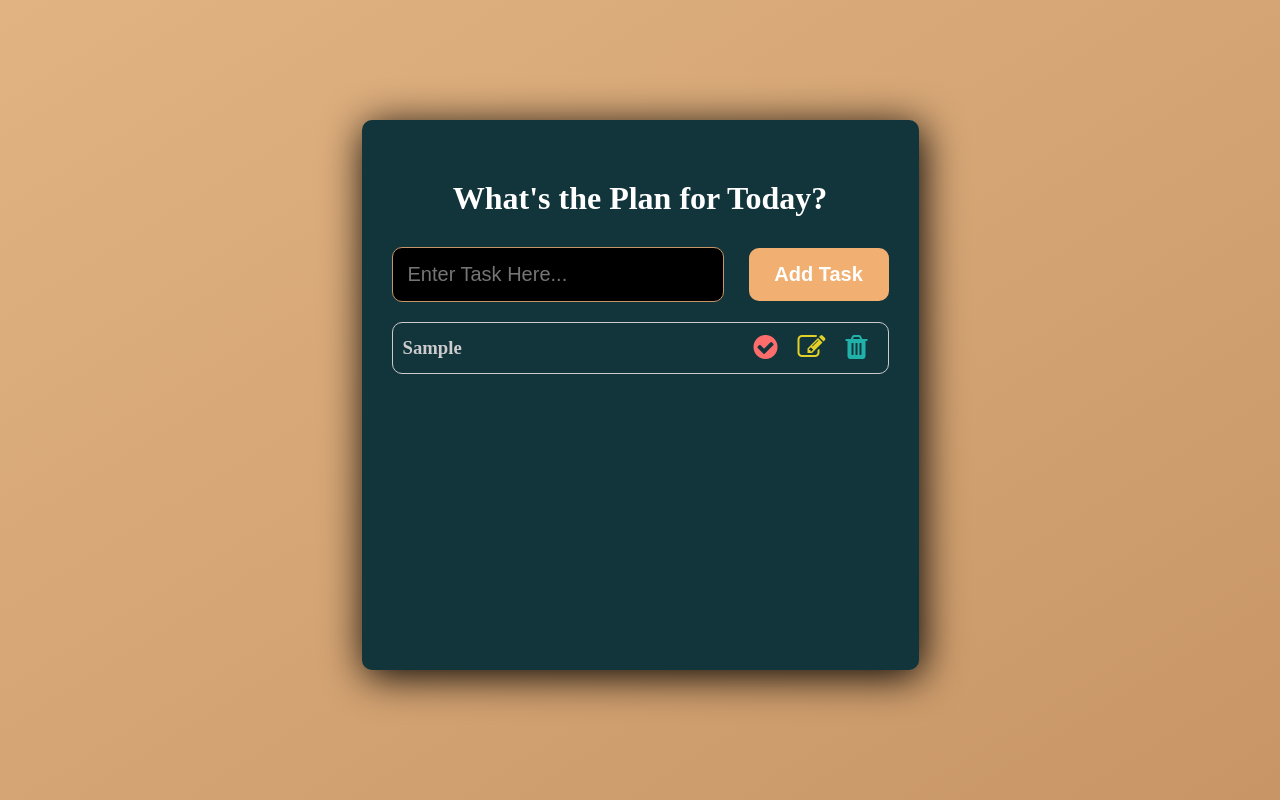
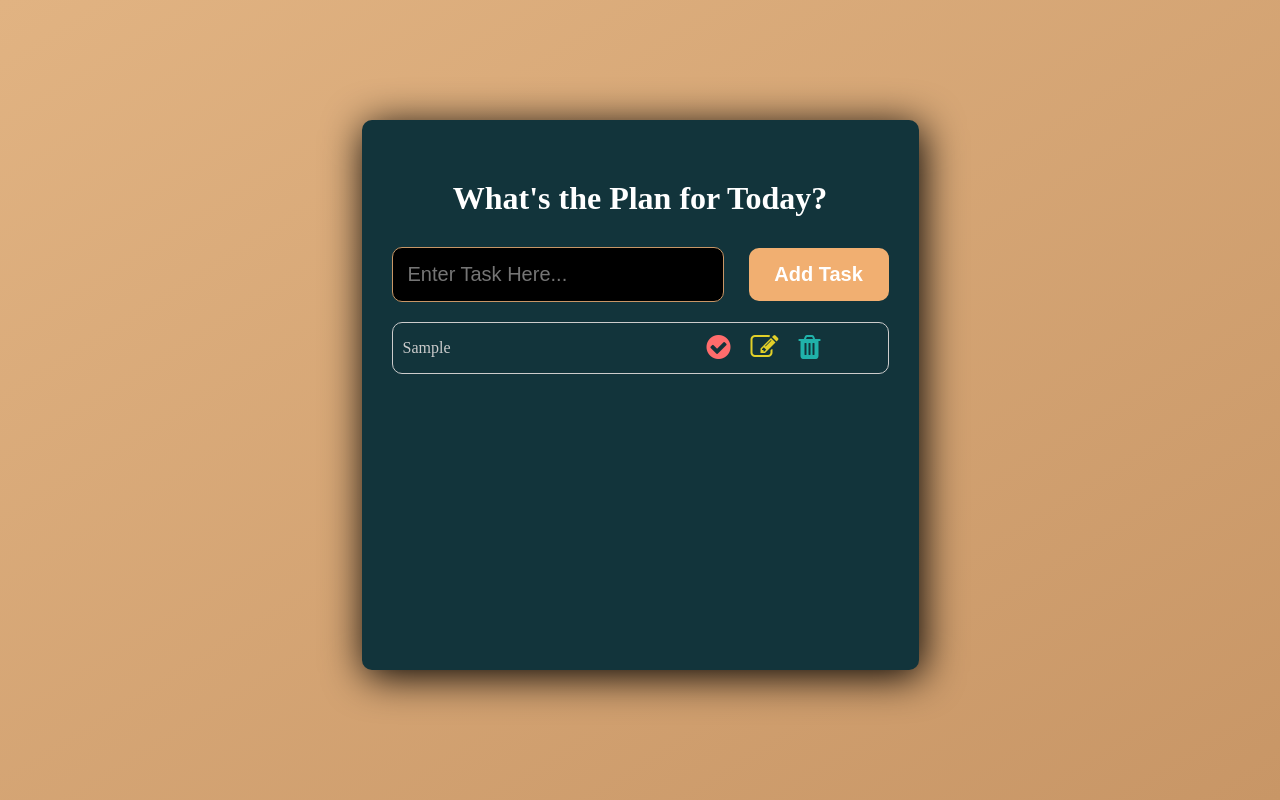
Before and after one commit to kennedyowusu/todo-list-reactjs-application, a React (Create React App) app: page / in a window 1280 px wide. Both pictures are taken after typing "Sample" into the empty fields and a click on the button "Add Task". Built offline with nearby package versions, Linux system fonts and the light colour scheme.

Commit message:
update create, read and delete features

```diff
--- a/src/App.css
+++ b/src/App.css
@@ -64,6 +64,13 @@
   color: #ccc;
 }
 
+.button-container {
+  display: flex;
+  align-items: center;
+  justify-content: flex-end;
+
+}
+
 .button-complete, .button-delete, .button-edit {
   border: none;
   outline: none;
@@ -76,7 +83,7 @@
 
 .button-complete {
   color: #ff6c6c;
-  margin-left: auto;
+  margin-left: 16rem;
 }
 
 .button-edit {
--- a/src/App.js
+++ b/src/App.js
@@ -1,18 +1,15 @@
-import React, { useState } from 'react'
 import './App.css'
 import Header from './components/Header'
-import Form from './components/Form'
-import TodoList from './components/TodoList'
+import Content from './components/Content'
+
 
 function App() {
+
   return (
     <div className="container">
       <div className="app-wrapper">
-        <div>
-          <Header />
-        </div>
-        <div />
-        <TodoList />
+        <Header />
+        <Content />
       </div>
     </div>
   )
--- /dev/null
+++ b/src/components/AddTaskForm.js
@@ -0,0 +1,25 @@
+
+function AddTaskForm({
+  newListTitle,
+  setNewListTitle,
+  handleSubmit,
+}) {
+
+  return (
+    <form onSubmit={handleSubmit}>
+      <input
+        type="text"
+        placeholder="Enter Task Here..."
+        className="task-input"
+        required
+        value={newListTitle}
+        onChange={(e) => setNewListTitle(e.target.value)}
+      />
+      <button className="button-add" type="submit">
+        Add Task
+      </button>
+    </form>
+  )
+}
+
+export default AddTaskForm
--- /dev/null
+++ b/src/components/Content.js
@@ -0,0 +1,76 @@
+import React, {  useState } from 'react'
+import AddTaskForm from './AddTaskForm'
+import TaskItems from './TaskItems'
+
+function Content() {
+
+  const [existingList, setExistingList] = useState(localStorage.getItem('list') ? JSON.parse(localStorage.getItem('list')) : []);
+
+  const [newListTitle, setNewListTitle] = useState('');
+
+  const saveToLocalStorage = (taskInfo) => {
+    setExistingList(taskInfo);
+    localStorage.setItem('list', JSON.stringify(taskInfo));
+  }
+
+  // add new todo task to the list and save to local storage
+  const addNewTask = (title) => { // title is the value of newListTitle
+    const eachTaskId = existingList.length + 1;
+
+    const taskObject = {
+      id: eachTaskId,
+      name: title,
+      status: false
+    };
+
+    const newListItems = [...existingList, taskObject];
+    saveToLocalStorage(newListItems);
+  }
+
+  const handleSubmit = (e) => {
+    e.preventDefault();
+
+    if (!newListTitle) {
+      return alert('Enter Task Title');
+    }
+
+    const duplicateTaskTitle = existingList.find((item) => item.title === newListTitle);
+
+    if (duplicateTaskTitle) {
+      return alert("Task already exist");
+    }
+
+    addNewTask(newListTitle);
+
+    setNewListTitle('');
+
+  }
+
+  const handleDelete = (id) => {
+    const remainingList = existingList.filter((item) => item.id !== id);
+    saveToLocalStorage(remainingList);
+  }
+
+  return (
+    <section>
+      <AddTaskForm
+        handleSubmit={handleSubmit}
+        newListTitle={newListTitle}
+        setNewListTitle={setNewListTitle}
+
+      />
+      <TaskItems
+        existingList = {
+          existingList
+        }
+        setExistingList = {
+          setExistingList
+        }
+        handleDelete={handleDelete}
+      />
+
+    </section>
+  )
+}
+
+export default Content
--- a/src/components/Form.js
+++ /dev/null
@@ -1,45 +0,0 @@
-import React, { useState } from 'react'
-
-function Form(props) {
-  const [newTask, setNewTask] = useState('')
-  const [newTaskId, setNewTaskId] = useState(0)
-
-  const giveId = () => {
-    setNewTaskId(newTaskId + 1)
-    return newTaskId
-  }
-
-  const handleInputChange = e => {
-    setNewTask(e.target.value)
-  }
-
-  const handleSubmit = e => {
-    e.preventDefault()
-
-    props.onSubmit({
-      id: giveId(),
-      text: newTask,
-      completed: false
-    })
-
-    setNewTask('')
-  }
-
-  return (
-    <form onSubmit={handleSubmit}>
-      <input
-        type="text"
-        placeholder="Enter Task Here..."
-        className="task-input"
-        value={newTask}
-        required
-        onChange={handleInputChange}
-      />
-      <button className="button-add" type="submit">
-        Add Task
-      </button>
-    </form>
-  )
-}
-
-export default Form
--- a/src/components/Task.js
+++ /dev/null
@@ -1,31 +0,0 @@
-import React from 'react'
-
-function Task(props) {
-  return (
-    <div>
-      {/* style={{ textDecoration: props.todo.completed ? 'line-through' : '' }} */}
-      <div key={props.index} className="list-item">
-        <h3>
-          {props.todo.text}
-        </h3>
-        <button
-          className="button-complete"
-          onClick={() => props.completedTask(props.todo.id)}
-        >
-          <i className="fa fa-check-circle" />
-        </button>
-        <button className="button-edit">
-          <i className="fa fa-edit" />
-        </button>
-        <button
-          className="button-delete"
-          onClick={() => props.deleteTask(props.todo.id)}
-        >
-          <i className="fa fa-trash" />
-        </button>
-      </div>
-    </div>
-  )
-}
-
-export default Task
--- /dev/null
+++ b/src/components/TaskItems.js
@@ -0,0 +1,43 @@
+import React from 'react'
+
+function TaskItems({ existingList, handleDelete }) {
+  return (
+    <section>
+      <div>
+        {
+          existingList.map((item) => {
+            return (
+              <div className="list-item" key={item.id} >
+
+                <div className="">
+                  <p>{item.name}</p>
+                </div>
+
+                <div className="button-container">
+                  <button className = "button-complete" >
+                    <i className="fa fa-check-circle" />
+
+                  </button>
+
+                    <button className = "button-edit" >
+                      <i className="fa fa-edit" />
+                  </button>
+
+                  <button className="button-delete"
+                    onClick={() => handleDelete(item.id)}
+                    tabIndex='0'
+                  >
+                      <i className="fa fa-trash" />
+                  </button>
+                </div>
+
+              </div>
+            )
+          })
+        }
+      </div>
+    </section>
+  )
+}
+
+export default TaskItems
--- a/src/components/TodoList.js
+++ /dev/null
@@ -1,66 +0,0 @@
-import React, { useEffect, useState } from 'react'
-import Form from './Form'
-import Task from './Task'
-
-function TodoList() {
-  const [todoList, setTodoList] = useState([])
-
-  // Add to local storage
-  useEffect(() => {
-    const todoList = JSON.parse(localStorage.getItem('todoList'))
-    if (todoList) {
-      setTodoList(todoList)
-    }
-  }, [])
-
-  const addTodo = todo => {
-    if (!todo.text || /^\s*$/.test(todo.text)) {
-      return
-    }
-
-    localStorage.setItem('todoList', JSON.stringify([todo, ...todoList]))
-
-    setTodoList([todo, ...todoList])
-  }
-
-  const deleteTask = id => {
-    const removeArr = [...todoList].filter(todo => todo.id !== id)
-
-    setTodoList(removeArr)
-    localStorage.setItem('todoList', JSON.stringify(removeArr))
-  }
-
-  const completedTask = id => {
-    let updatedTodos = todoList.map(item => {
-      if (item.id === id) {
-        item.completed = !item.completed
-
-        console.log(item.completed)
-      }
-      return item
-    })
-    setTodoList(updatedTodos)
-  }
-
-  return (
-    <div>
-      <Form onSubmit={addTodo} />
-      <div>
-        {todoList.map((todo, index) => {
-          return (
-            <Task
-              key={index}
-              // index={index}
-              todo={todo}
-              deleteTask={deleteTask}
-              completedTask={completedTask}
-              completed={todo.completed}
-            />
-          )
-        })}
-      </div>
-    </div>
-  )
-}
-
-export default TodoList
```
